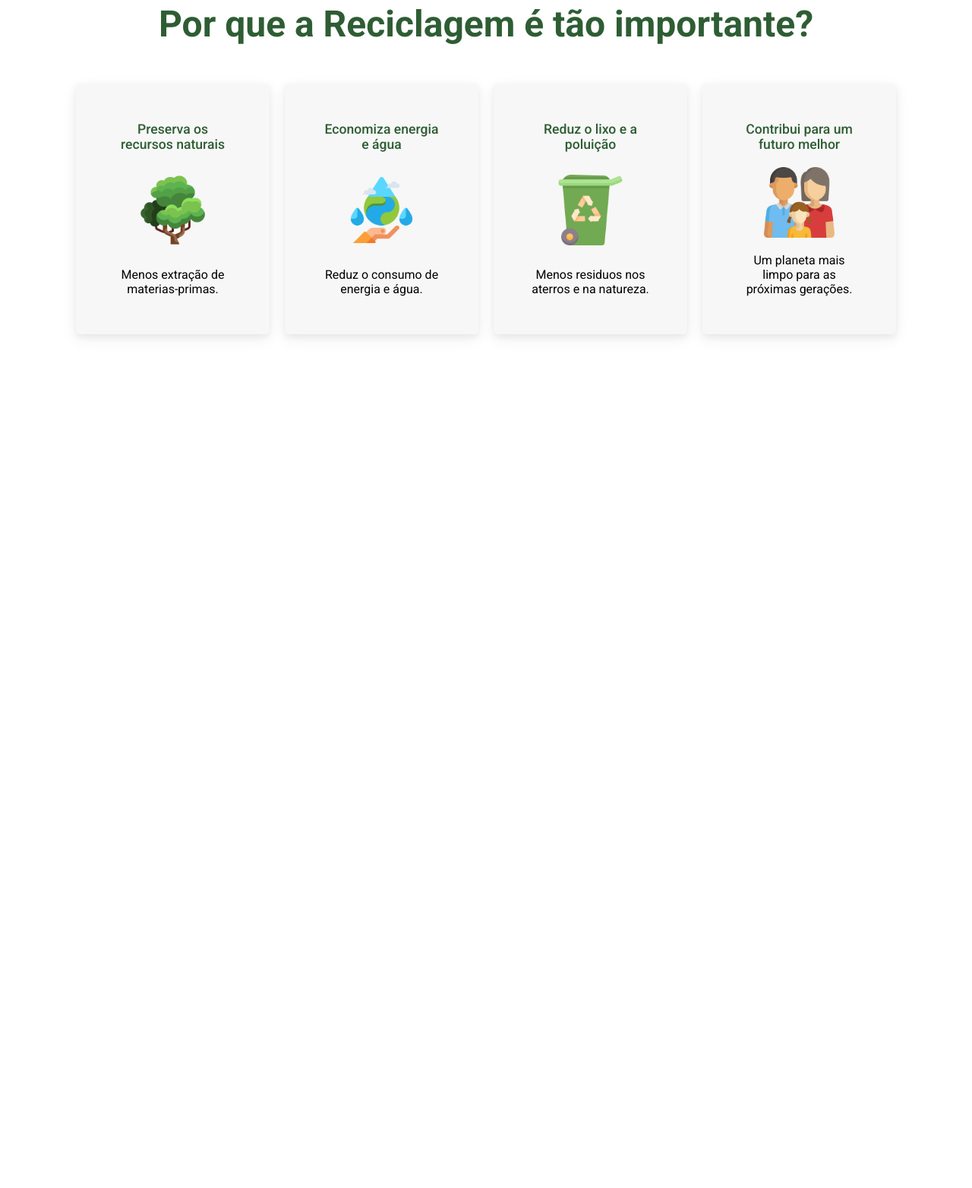
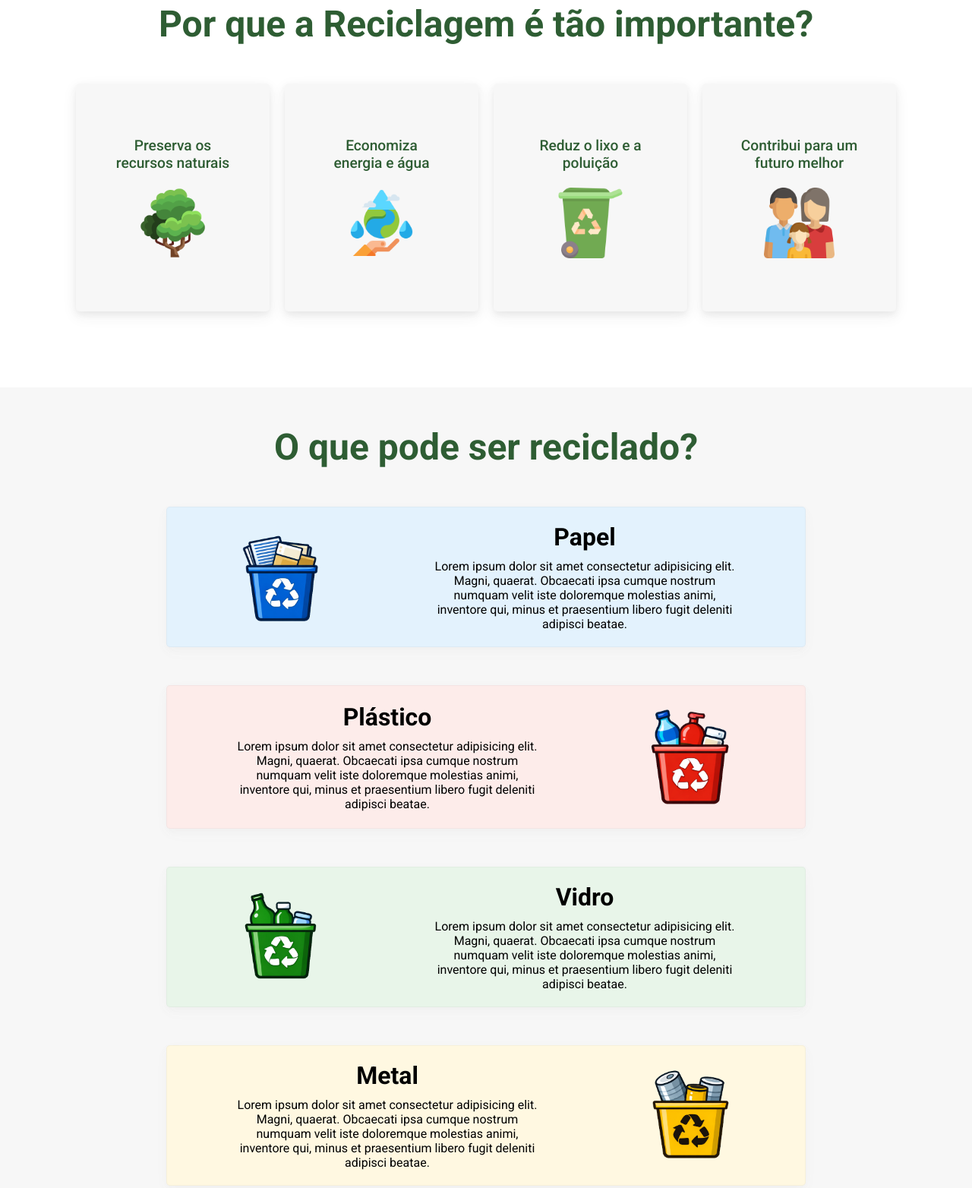
Before and after one commit to araujofa/landing-reciclagem, a plain HTML site: page index.html in a window 1280 px wide. Shown: the part 1419-2983 px from the top of the page at 76% size. Before the commit the page ends 1959 px from the top, so only its background shows below. Drawn offline with Linux system fonts and the light colour scheme; a web font is replaced by a local one.

Commit message:
o que pode ser reciclado

```diff
--- a/css/style.css
+++ b/css/style.css
@@ -106,19 +106,85 @@ div.card {
     align-items: center;
     padding: 50px;
     font-size: 1em;
-    justify-content: space-between;
-    height: 230px;
+    justify-content: space-evenly;
+    height: 200px;
     border-radius: 5px;
     text-align: center;
     box-shadow: 0 4px 8px 0 rgba(58, 58, 58, 0.07), 0 6px 20px 0 rgba(58, 58, 58, 0.07);
 }
 
-p.card-title {
+span.card-title {
     color: #2e5d33;
     font-weight: 500;
-    font-size: 1.1em;
+    font-size: 1.2em;
 }
 
 div.card img {
     width: 60%;
 }
+
+div.materias-reciclaveis {
+    padding: 50px;
+
+}
+
+div.materias-reciclaveis h5{
+    color: #2e5d33;
+    font-size: 3em;
+    text-align: center;
+}
+
+div.materiais-container {
+    display: flex;
+    flex-direction: column;
+    align-items: center;
+    padding: 50px;
+    gap: 50px;
+}
+
+div.materiais-cards {
+    display: flex;
+    align-items: center;
+    min-width: 800px;
+    background-color: #e3f2fd;
+    padding: 20px;
+    justify-content: space-around;
+    border-radius: 5px;
+    box-shadow: 0 4px 8px 0 rgba(169, 169, 169, 0.055), 0 6px 20px 0 rgba(148, 148, 148, 0.027);
+    border: 0.5px solid rgba(123, 123, 123, 0.07);
+}
+
+div.materiais-cards:nth-child(even) {
+    flex-direction: row-reverse;
+}
+
+div.materiais-cards:nth-child(2){
+    background-color: #fdecea;
+}
+
+div.materiais-cards:nth-child(3){
+    background-color: #e8f5e9;
+}
+
+div.materiais-cards:nth-child(4){
+    background-color: #fff8e1;
+}
+
+div.materiais-cards img{
+    width: 15%;
+}
+
+div.materiais-txt {
+    text-align: center;
+    max-width: 400px;
+
+}
+
+div.materiais-txt span{
+    font-size: 2em;
+    font-weight: bold;
+}
+
+div.materiais-txt p{
+    margin-top: 10px;
+}
--- a/index.html
+++ b/index.html
@@ -31,9 +31,11 @@
             <div class="what-is wd">
                 <div class="what-is-txt">
                     <h3>O que é Reciclagem?</h3>
-                    <p>Reciclagem é o ato ou processo de se transformar um material ou um produto que seria descartado como lixo em outro produto. Ela é fundamental para a garantia de um desenvolvimento sustentável, uma vez que ela auxilia na conservação do meio ambiente e na limpeza urbana.</p>
+                    <p>Reciclagem é o ato ou processo de se transformar um material ou um produto que seria descartado
+                        como lixo em outro produto. Ela é fundamental para a garantia de um desenvolvimento sustentável,
+                        uma vez que ela auxilia na conservação do meio ambiente e na limpeza urbana.</p>
                 </div>
-                <img src="./img/Recycling-pana.png" alt="Imagem de um simbolo de reciclagem">
+                <img src="./img/Recycling-pana.png" alt="Imagem de um homem reciclando garrafas plasticas.">
             </div>
         </section>
 
@@ -41,30 +43,78 @@
             <h4>Por que a Reciclagem é tão importante?</h4>
             <div class="cards-container">
                 <div class="card">
-                    <p class="card-title">Preserva os recursos naturais</p>
+                    <span class="card-title">Preserva os recursos naturais</span>
                     <img src="./img/tree.png" alt="">
-                    <p>Menos extração de materias-primas.</p>
+                    <!-- <p>Menos extração de materias-primas.</p> -->
                 </div>
                 <div class="card">
-                    <p class="card-title">Economiza energia e água</p>
+                    <span class="card-title">Economiza energia e água</span>
                     <img src="./img/rivers.png" alt="">
-                    <p>Reduz o consumo de energia e água.</p>
+                    <!-- <p>Reduz o consumo de energia e água.</p> -->
                 </div>
                 <div class="card">
-                    <p class="card-title">Reduz o lixo e a poluição</p>
+                    <span class="card-title">Reduz o lixo e a poluição</span>
                     <img src="./img/recycle-bin.png" alt="">
-                    <p>Menos residuos nos aterros e na natureza.</p>
+                    <!-- <p>Menos residuos nos aterros e na natureza.</p> -->
                 </div>
                 <div class="card">
-                    <p class="card-title">Contribui para um futuro melhor</p>
+                    <span class="card-title">Contribui para um futuro melhor</span>
                     <img src="./img/family.png" alt="">
-                    <p>Um planeta mais limpo para as próximas gerações.</p>
+                    <!-- <p>Um planeta mais limpo para as próximas gerações.</p> -->
+                </div>
+            </div>
+        </section>
+
+        <section class="bg-color">
+            <div class="materias-reciclaveis wd">
+                <h5>O que pode ser reciclado?</h5>
+                <div class="materiais-container">
+                    <div class="materiais-cards">
+                        <img src="./img/papel.png" alt="">
+                        <div class="materiais-txt">
+                            <span>Papel</span>
+                            <p>Lorem ipsum dolor sit amet consectetur adipisicing elit. Magni, quaerat. Obcaecati ipsa cumque nostrum numquam velit iste doloremque molestias animi, inventore qui, minus et praesentium libero fugit deleniti adipisci beatae.</p>
+                        </div>
+                    </div>
+                    <div class="materiais-cards">
+                        <img src="./img/plastico.png" alt="">
+                        <div class="materiais-txt">
+                            <span>Plástico</span>
+                            <p>Lorem ipsum dolor sit amet consectetur adipisicing elit. Magni, quaerat. Obcaecati ipsa cumque nostrum numquam velit iste doloremque molestias animi, inventore qui, minus et praesentium libero fugit deleniti adipisci beatae.</p>
+                        </div>
+                    </div>
+                    <div class="materiais-cards">
+                        <img src="./img/vidro.png" alt="">
+                        <div class="materiais-txt">
+                            <span>Vidro</span>
+                            <p>Lorem ipsum dolor sit amet consectetur adipisicing elit. Magni, quaerat. Obcaecati ipsa cumque nostrum numquam velit iste doloremque molestias animi, inventore qui, minus et praesentium libero fugit deleniti adipisci beatae.</p>
+                        </div>
+                    </div>
+                    <div class="materiais-cards">
+                        <img src="./img/metal.png" alt="">
+                        <div class="materiais-txt">
+                            <span>Metal</span>
+                            <p>Lorem ipsum dolor sit amet consectetur adipisicing elit. Magni, quaerat. Obcaecati ipsa cumque nostrum numquam velit iste doloremque molestias animi, inventore qui, minus et praesentium libero fugit deleniti adipisci beatae.</p>
+                        </div>
+                    </div>
                 </div>
             </div>
         </section>
 
     </main>
 
+
+    <div vw class="enabled">
+        <div vw-access-button class="active"></div>
+        <div vw-plugin-wrapper>
+            <div class="vw-plugin-top-wrapper"></div>
+        </div>
+    </div>
+    <script src="https://vlibras.gov.br/app/vlibras-plugin.js"></script>
+    <script>
+        new window.VLibras.Widget('https://vlibras.gov.br/app');
+    </script>
+
 </body>
 
 </html>
```
Also changed, not shown: img/metal.png (added), img/papel.png (added), img/plastico.png (added), img/vidro.png (added).
